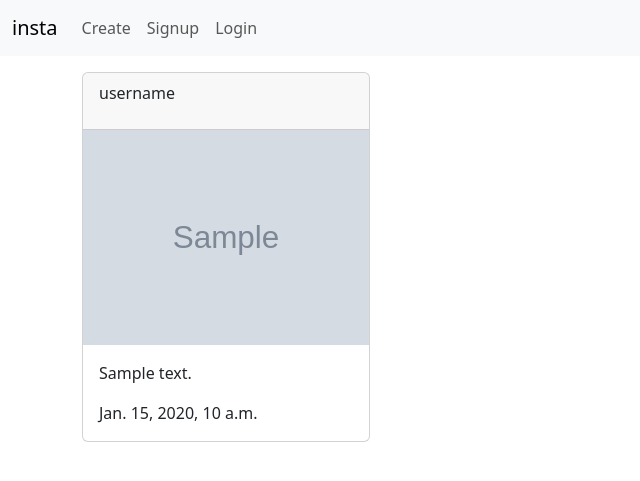
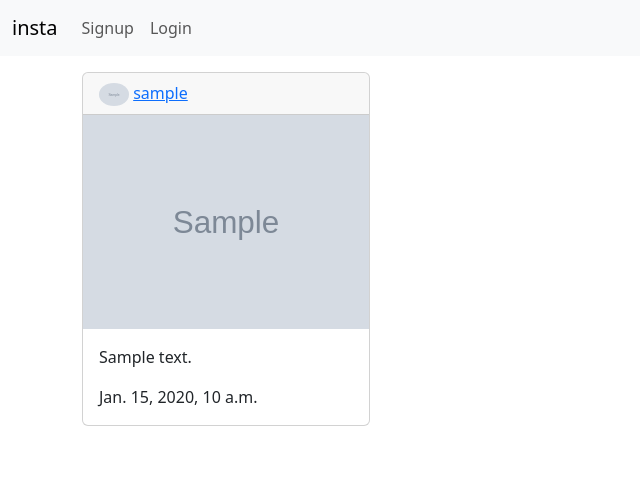
Before and after one commit to choisieon/insta, a Django app: page /posts/ in a window 1280 px wide. Shown: the top 481 px of the page, without its empty margins (0-640 px from the left). Run offline with Django 5.2, Linux system fonts and the light colour scheme; tables that the repository leaves empty hold one stand-in row (values such as "Sample post"); grey boxes marked "Sample" are stand-in pictures; some libraries are stand-ins or nearby versions.

Commit message:
post크리에이트기능, read업데이트

```diff
--- a/accounts/urls.py
+++ b/accounts/urls.py
@@ -6,4 +6,5 @@ app_name ='accounts'
 urlpatterns = [
     path('signup/', views.signup, name='signup'),
     path('login/', views.login, name='login'),
+    path('logout/', views.logout, name='logout'),
 ]
--- a/accounts/views.py
+++ b/accounts/views.py
@@ -1,6 +1,7 @@
 from django.shortcuts import render, redirect
 from .forms import CustomUserCreationForm, CustomAuthenticationForm
 from django.contrib.auth import login as auth_login
+from django.contrib.auth import logout as auth_logout
 
 # Create your views here.
 
@@ -33,3 +34,7 @@ def login(request):
         'form':form,
     }
     return render(request, 'login.html', context)
+
+def logout(request):
+    auth_logout(request)
+    return redirect('posts:index')
--- a/posts/forms.py
+++ b/posts/forms.py
@@ -4,4 +4,5 @@ from .models import Post
 class PostForm(ModelForm):
     class Meta():
         model = Post
-        fields = '__all__'
+        # fields = '__all__'
+        fields = ('content', 'image')
--- a/posts/views.py
+++ b/posts/views.py
@@ -1,6 +1,7 @@
 from django.shortcuts import render, redirect
 from .models import Post
 from .forms import PostForm
+from django.contrib.auth.decorators import login_required
 
 # Create your views here.
 def index(request):
@@ -11,12 +12,15 @@ def index(request):
     }
     return render(request, 'index.html', context)
 
+@login_required
 def create(request):
     if request.method == 'POST':
         form = PostForm(request.POST, request.FILES)
         if form.is_valid():
-            form.save()
-        return redirect('posts:index')
+            post = form.save(commit=False)
+            post.user = request.user
+            post.save()
+            return redirect('posts:index')
 
     else:
         form = PostForm()
--- a/templates/_card.html
+++ b/templates/_card.html
@@ -1,6 +1,7 @@
 <div class="card my-3" style="width: 18rem;">
     <div class="card-header">
-        <p>username</p>
+        <img class="rounded-circle" src="{{post.user.profile_image.url}}" alt="" width="30px">
+        <a href="">{{post.user.username}}</a>
     </div>
     <img src="{{post.image.url}}" class="" alt="...">
     <div class="card-body">
--- a/templates/_nav.html
+++ b/templates/_nav.html
@@ -6,9 +6,14 @@
       </button>
       <div class="collapse navbar-collapse" id="navbarNavAltMarkup">
         <div class="navbar-nav">
-          <a class="nav-link" href="{% url 'posts:create' %}">Create</a>
-          <a class="nav-link" href="#">Signup</a>
-          <a class="nav-link" href="#">Login</a>
+            {% if user.is_authenticated %}
+            <a class="nav-link" href="{% url 'posts:create' %}">Create</a>
+            <a class="nav-link" href="{% url 'accounts:logout' %}">Logout</a>
+            <a class="nav-link disabled" href="">{{user}}</a>
+            {% else %}
+                <a class="nav-link" href="{% url 'accounts:signup' %}">Signup</a>
+                <a class="nav-link" href="{% url 'accounts:login' %}">Login</a>
+          {% endif %}
         </div>
       </div>
     </div>
```
